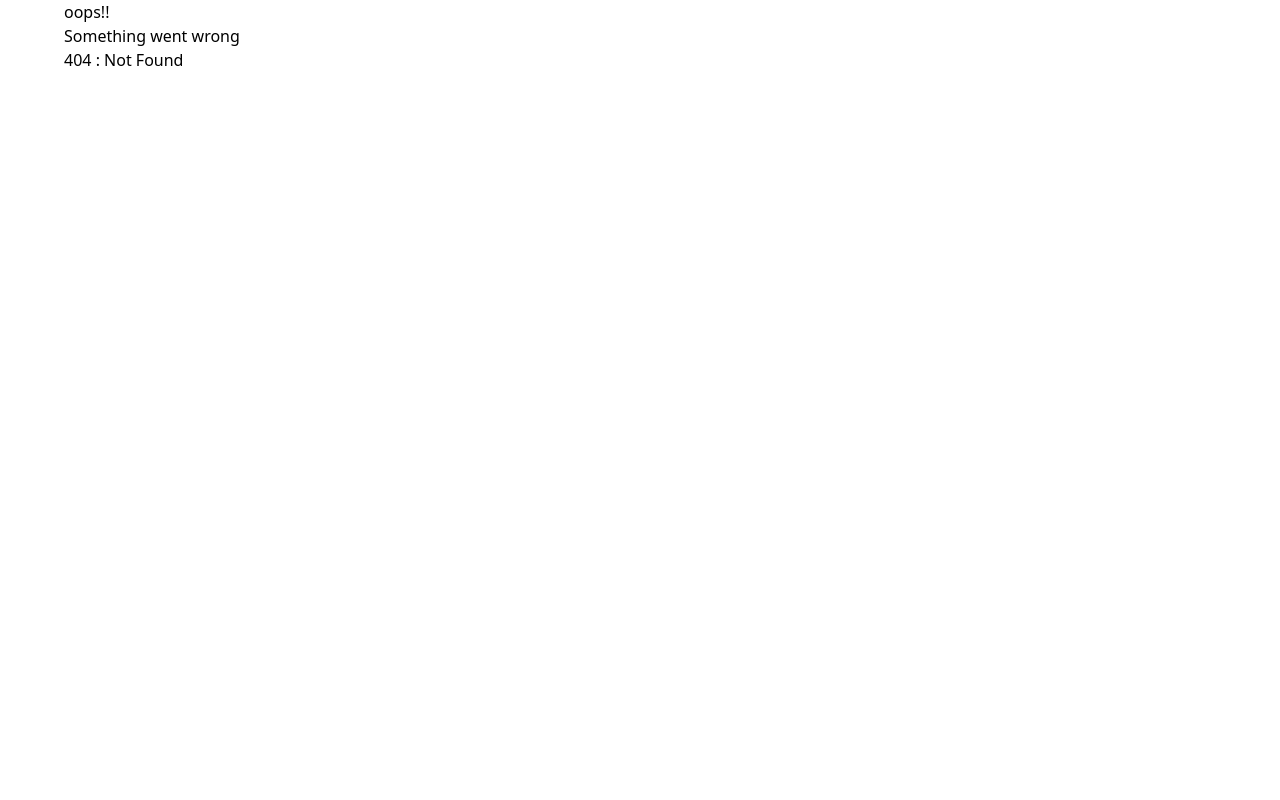
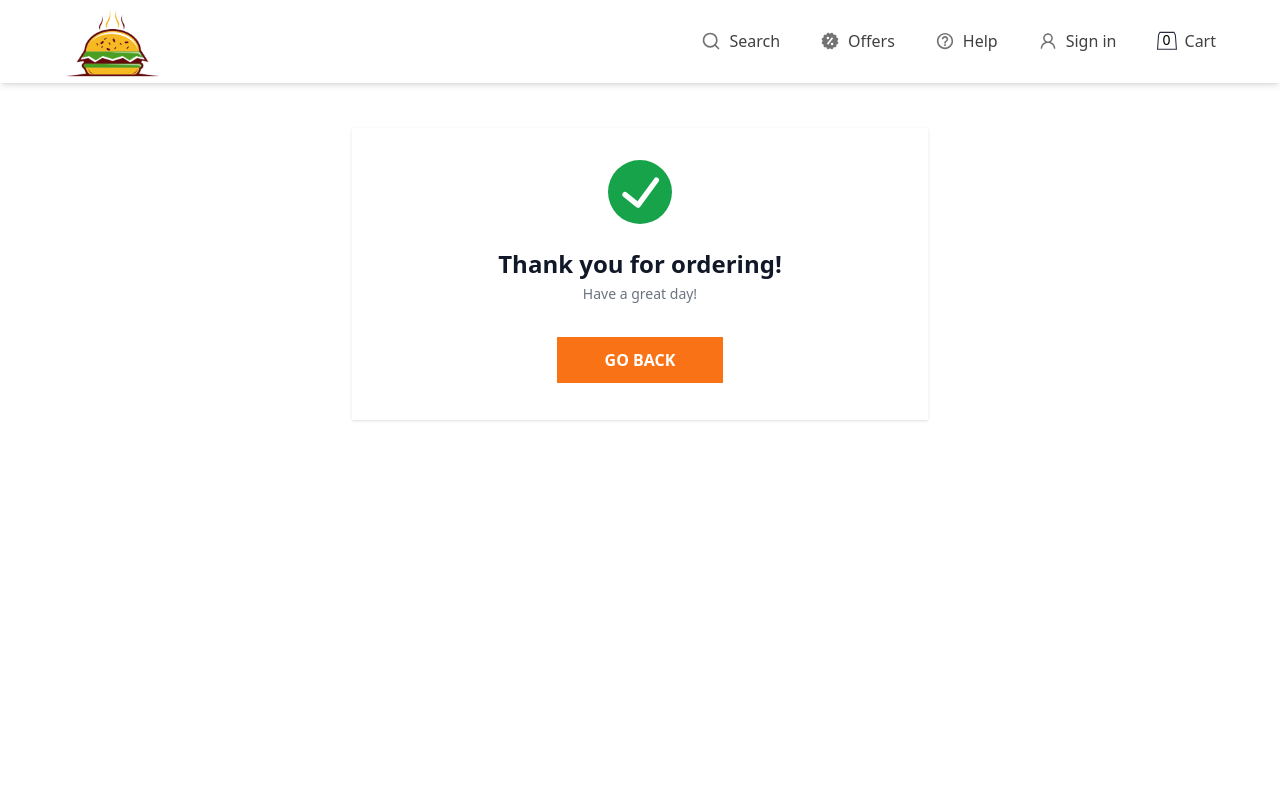
Before and after one commit to shifachaus/FoodVilla, a React (Vite) app: page /success in a window 1280 px wide. Before the commit this address had no page. Shown: the top 800 px of the page. Built offline with nearby package versions, Linux system fonts and the light colour scheme; no server answers.

Commit message:
feat: Added Auth0 for authentication and created a success page

```diff
--- a/package.json
+++ b/package.json
@@ -26,6 +26,7 @@
     "tailwindcss": "^3.3.2"
   },
   "dependencies": {
+    "@auth0/auth0-react": "^2.2.3",
     "@reduxjs/toolkit": "^1.9.5",
     "keen-slider": "^6.8.6",
     "react": "^18.2.0",
--- a/src/App.js
+++ b/src/App.js
@@ -8,44 +8,37 @@ import Contact from "./Components/Contact";
 import Error from "./Components/Error";
 import RestaurantMenu from "./Components/RestaurantMenu";
 import Shimmer from "./Components/Shimmer";
-import UserContext from "./Utils/UserContext";
+import { UserProvider } from "./Utils/UserContext";
 import Footer from "./Components/Footer";
 import { Provider } from "react-redux";
 import store from "./Utils/store";
 import Cart from "./Components/Cart";
 import Search from "./Components/Search";
+import { Auth0Provider } from "@auth0/auth0-react";
+import Success from "./Components/Success";
 
 const Help = lazy(() => import("./Components/Help"));
 
 const AppLayoutComponent = () => {
-  const [user, setUser] = useState(null);
-
-  useEffect(() => {
-    const data = {
-      name: "Shifa Chaus",
-      email: "shifa@gmail.com",
-    };
-
-    setUser(data);
-  }, []);
-
-  console.log(user);
-
   return (
+    <Auth0Provider
+      domain={process.env.REACT_APP_AUTH0_DOMAIN}
+      clientId={process.env.REACT_APP_AUTH0_CLIENT_ID}
+      authorizationParams={{
+        redirect_uri: window.location.origin,
+      }}
+      cacheLocation="localstorage"
+    >
       <Provider store={store}>
         <div className="app">
-        <UserContext.Provider
-          value={{
-            user: user,
-            setUser: setUser,
-          }}
-        >
+          <UserProvider>
             <Header />
             <Outlet />
             <Footer />
-        </UserContext.Provider>
+          </UserProvider>
         </div>
       </Provider>
+    </Auth0Provider>
   );
 };
 
@@ -75,6 +68,10 @@ const appRouter = createBrowserRouter([
         path: "/cart",
         element: <Cart />,
       },
+      {
+        path: "/success",
+        element: <Success />,
+      },
 
       {
         path: "/Help",
--- a/src/Components/Body.js
+++ b/src/Components/Body.js
@@ -3,7 +3,6 @@ import { useState, useEffect, useContext } from "react";
 import Shimmer from "./Shimmer";
 import { Link } from "react-router-dom";
 import useOnlineStatus from "../Utils/useOnlineStatus";
-import UserContext from "../Utils/UserContext";
 
 import BannerContainer from "./BannerContainer";
 import FoodContainer from "./FoodContainer";
@@ -16,8 +15,6 @@ const Body = () => {
   const [filteredRestaurant, setFilteredRestaurant] = useState([]);
   const [bannerList, setBannerList] = useState([]);
   const [foodList, setFoodList] = useState([]);
-
-  const { user, setUser } = useContext(UserContext);
 
   // Whenever state variables update, react triggers a reconciliation cycle(re-renders the component)
   useEffect(() => {
--- a/src/Components/Footer.js
+++ b/src/Components/Footer.js
@@ -1,15 +1,11 @@
 import React from "react";
-import { useContext } from "react";
-import UserContext from "../Utils/UserContext";
 
 const Footer = () => {
-  const { user } = useContext(UserContext);
-
   return (
     <div className="border">
       <div className="w-[90%] max-w-7xl my-0 mx-auto mb-4">
         <p className=" text-center text-md text-gray-500 pt-4">
-          This site is developed by {user?.name}💖
+          This site is developed by SHIFA💖
         </p>
       </div>
     </div>
--- a/src/Components/Header.js
+++ b/src/Components/Header.js
@@ -3,7 +3,7 @@ import { useState, useContext } from "react";
 import Logo from "../assets/img/logo.png";
 import { Link } from "react-router-dom";
 import useOnlineStatus from "../Utils/useOnlineStatus";
-import UserContext from "../Utils/UserContext";
+
 import { useSelector } from "react-redux";
 import { FiSearch } from "react-icons/fi";
 import { BiSolidOffer } from "react-icons/bi";
@@ -12,10 +12,12 @@ import { AiOutlineUser } from "react-icons/ai";
 import { BsCart2 } from "react-icons/bs";
 import { CgMenuRight } from "react-icons/cg";
 import { RxCross1 } from "react-icons/rx";
+import SignIn from "./SignIn";
 
 const Header = () => {
   const [auth, setAuth] = useState(false);
-  const { user } = useContext(UserContext);
+  const [onHover, setOnHover] = useState(false);
+
   const [showMenu, setShowMenu] = useState(false);
 
   const onlineStatus = useOnlineStatus();
@@ -24,7 +26,7 @@ const Header = () => {
   const cartItems = useSelector((store) => store.cart.item);
 
   return (
-    <section className="flex  ">
+    <section className="flex  " onMouseLeave={() => setOnHover(false)}>
       <div className="fixed top-0 inset-x-0 z-50  bg-white  shadow-md">
         <div className=" flex justify-between items-center w-[90%] max-w-7xl mx-auto">
           <div className="logo__container">
@@ -48,8 +50,7 @@ const Header = () => {
                   to="/search"
                   className="flex gap-2 items-center text-neutral-700 text-md font-medium hover:text-orange-500"
                 >
-                  <FiSearch className="text-xl text-neutral-500 hover:text-orange-500" />{" "}
-                  Search
+                  <FiSearch className="text-xl text-neutral-500 " /> Search
                 </Link>
               </li>
               <li>
@@ -57,8 +58,7 @@ const Header = () => {
                   to="/"
                   className="flex gap-2 items-center text-neutral-700 text-md font-medium hover:text-orange-500"
                 >
-                  <BiSolidOffer className="text-xl text-neutral-500 hover:text-orange-500" />{" "}
-                  Offers
+                  <BiSolidOffer className="text-xl text-neutral-500 " /> Offers
                 </Link>
               </li>
 
@@ -67,30 +67,41 @@ const Header = () => {
                   to="/Help"
                   className="flex gap-2 items-center text-neutral-700 text-md font-medium hover:text-orange-500"
                 >
-                  <IoMdHelpCircleOutline className="text-xl text-neutral-500 hover:text-orange-500" />{" "}
+                  <IoMdHelpCircleOutline className="text-xl text-neutral-500 " />{" "}
                   Help
                 </Link>
               </li>
 
+              <SignIn onHover={onHover} setOnHover={setOnHover} />
+
               <li>
                 <Link
-                  to="/"
-                  className="flex gap-2 items-center text-neutral-700 text-md font-medium hover:text-orange-500"
+                  to="/cart"
+                  className="relative flex gap-2 items-center text-neutral-700 text-md font-medium "
                 >
-                  <AiOutlineUser className="text-xl text-neutral-500 hover:text-orange-500" />{" "}
-                  Sign In
+                  <span>
+                    <svg
+                      viewBox="-1 0 37 32"
+                      height="20"
+                      width="20"
+                      fill={cartItems?.length > 0 ? "#60b246 " : "white"}
+                      stroke-width="2px"
+                      stroke={cartItems?.length > 0 ? "#60b246 " : "#282c3f"}
+                    >
+                      <path d="M4.438 0l-2.598 5.11-1.84 26.124h34.909l-1.906-26.124-2.597-5.11z"></path>
+                    </svg>
+                    <span
+                      className={`absolute top-[.68rem] left-[.38rem] transform  -translate-y-1/2 ${
+                        cartItems?.length > 0 ? "text-white" : "text-black"
+                      } text-sm`}
+                    >
+                      {cartItems?.length}
+                    </span>
+                  </span>
+
+                  <span className="hover:text-orange-500">Cart</span>
                 </Link>
               </li>
-              <Link
-                to="/cart"
-                className="relative flex gap-2 items-center text-neutral-700 text-md font-medium hover:text-orange-500"
-              >
-                <BsCart2 className="text-xl text-neutral-500 hover:text-orange-500" />
-                <span data-testid="cart " className="absolute -top-3 left-2">
-                  {cartItems?.length}{" "}
-                </span>
-                <span>Cart</span>
-              </Link>
             </ul>
           </nav>
 
@@ -107,15 +118,12 @@ const Header = () => {
               <RxCross1 className="text-xl text-neutral-500 " />
             </span>
             <ul className="flex flex-col gap-10 mt-16">
-              {/* <p data-testid="online-status">{onlineStatus ? "🟢" : "🔴"}</p> */}
-
               <li className="cursor-pointer ">
                 <Link
                   to="/search"
                   className="flex gap-2 items-center text-neutral-700 text-md font-medium hover:text-orange-500"
                 >
-                  <FiSearch className="text-xl text-neutral-500 hover:text-orange-500" />{" "}
-                  Search
+                  <FiSearch className="text-xl text-neutral-500 " /> Search
                 </Link>
               </li>
               <li>
@@ -123,40 +131,47 @@ const Header = () => {
                   to="/"
                   className="flex gap-2 items-center text-neutral-700 text-md font-medium hover:text-orange-500"
                 >
-                  <BiSolidOffer className="text-xl text-neutral-500 hover:text-orange-500" />{" "}
-                  Offers
+                  <BiSolidOffer className="text-xl text-neutral-500 " /> Offers
                 </Link>
               </li>
-
               <li>
                 <Link
                   to="/Help"
-                  className="flex gap-2 items-center text-neutral-700 text-md font-medium hover:text-orange-500"
+                  className="flex gap-2 items-center text-neutral-700 text-md font-medium"
                 >
-                  <IoMdHelpCircleOutline className="text-xl text-neutral-500 hover:text-orange-500" />{" "}
+                  <IoMdHelpCircleOutline className="text-xl text-neutral-500 " />{" "}
                   Help
                 </Link>
               </li>
-
+              <SignIn onHover={onHover} setOnHover={setOnHover} />
               <li>
                 <Link
-                  to="/"
-                  className="flex gap-2 items-center text-neutral-700 text-md font-medium hover:text-orange-500"
+                  to="/cart"
+                  className="relative flex gap-2 items-center text-neutral-700 text-md font-medium hover:text-orange-500"
                 >
-                  <AiOutlineUser className="text-xl text-neutral-500 hover:text-orange-500" />{" "}
-                  Sign In
+                  <span>
+                    <svg
+                      viewBox="-1 0 37 32"
+                      height="20"
+                      width="20"
+                      fill={cartItems?.length > 0 ? "green " : "white"}
+                      stroke-width="2px"
+                      stroke={cartItems?.length > 0 ? "green " : "#282c3f"}
+                    >
+                      <path d="M4.438 0l-2.598 5.11-1.84 26.124h34.909l-1.906-26.124-2.597-5.11z"></path>
+                    </svg>
+                    <span
+                      className={`absolute top-[.68rem] left-[.38rem] transform  -translate-y-1/2 ${
+                        cartItems?.length > 0 ? "text-white" : "text-black"
+                      } text-sm`}
+                    >
+                      {cartItems?.length}
+                    </span>
+                  </span>
+
+                  <span className="hover:text-orange-500">Cart</span>
                 </Link>
               </li>
-              <Link
-                to="/cart"
-                className="relative flex gap-2 items-center text-neutral-700 text-md font-medium hover:text-orange-500"
-              >
-                <BsCart2 className="text-xl text-neutral-500 hover:text-orange-500 " />
-                <span data-testid="cart " className="absolute -top-3 left-2">
-                  {cartItems?.length}{" "}
-                </span>
-                <span>Cart</span>
-              </Link>
             </ul>
           </nav>
         </div>
--- /dev/null
+++ b/src/Components/SignIn.jsx
@@ -0,0 +1,72 @@
+import React, { useState } from "react";
+import { useUserContext } from "../Utils/UserContext";
+import { AiOutlineUser } from "react-icons/ai";
+import { Link } from "react-router-dom";
+
+const SignIn = ({ onHover, setOnHover }) => {
+  const { loginWithRedirect, myUser } = useUserContext();
+
+  const { logout } = useUserContext();
+  console.log(myUser, "SIGN IN");
+
+  const handleToggle = () => {
+    logout({ resizeTo: window.location.origin });
+  };
+  return (
+    <li className="" onMouseOver={() => setOnHover(true)}>
+      <div className="flex gap-2 items-center text-neutral-700 text-md font-medium hover:text-orange-500">
+        <AiOutlineUser className="text-xl text-neutral-500 " />
+        <button onClick={loginWithRedirect}>
+          {myUser ? myUser?.given_name : "Sign in"}
+        </button>
+      </div>
+
+      {myUser && onHover && (
+        <div class="relative" onMouseLeave={() => setOnHover(false)}>
+          <div
+            id="dropdownHover"
+            class={`absolute z-10 md:top-7 top-2  w-36  py-2 px-3  text-sm bg-white border-t-2 border-orange-500  shadow-md `}
+          >
+            <ul
+              class=" text-sm text-gray-700   flex flex-col mx-auto "
+              aria-labelledby="dropdownHoverButton"
+            >
+              <li>
+                <Link
+                  to="/"
+                  className="block text-sm font-medium px-4 py-2 hover:text-orange-500"
+                >
+                  Profile
+                </Link>
+              </li>
+              <li>
+                <Link
+                  to="/"
+                  className="block text-sm font-medium px-4 py-2 hover:text-orange-500"
+                >
+                  Order
+                </Link>
+              </li>
+              <li>
+                <Link
+                  to="/"
+                  className="block text-sm font-medium px-4 py-2 hover:text-orange-500"
+                >
+                  Favourites
+                </Link>
+              </li>
+              <li
+                onClick={() => handleToggle()}
+                className="block text-sm font-medium px-4 py-2 hover:text-orange-500 cursor-pointer"
+              >
+                Logout
+              </li>
+            </ul>
+          </div>
+        </div>
+      )}
+    </li>
+  );
+};
+
+export default SignIn;
--- /dev/null
+++ b/src/Components/Success.jsx
@@ -0,0 +1,39 @@
+import React from "react";
+import { Link } from "react-router-dom";
+
+const Success = () => {
+  return (
+    <div class="  mt-32 ">
+      <div class="  w-[90%] max-w-xl  mx-auto h-screen ">
+        <div className=" p-2 shadow">
+          <svg
+            viewBox="0 0 24 24"
+            class="text-green-600 w-16 h-16 mx-auto my-6"
+          >
+            <path
+              fill="currentColor"
+              d="M12,0A12,12,0,1,0,24,12,12.014,12.014,0,0,0,12,0Zm6.927,8.2-6.845,9.289a1.011,1.011,0,0,1-1.43.188L5.764,13.769a1,1,0,1,1,1.25-1.562l4.076,3.261,6.227-8.451A1,1,0,1,1,18.927,8.2Z"
+            ></path>
+          </svg>
+          <div class="text-center">
+            <h3 class="md:text-2xl  text-gray-900 font-semibold text-center text-xl">
+              Thank you for ordering!
+            </h3>
+
+            <p class="text-gray-500 text-sm my-1"> Have a great day! </p>
+            <div class="py-10 text-center">
+              <Link
+                to="/"
+                class="px-12 bg-orange-500 hover:bg-orange-400 text-white font-semibold py-3"
+              >
+                GO BACK
+              </Link>
+            </div>
+          </div>
+        </div>
+      </div>
+    </div>
+  );
+};
+
+export default Success;
--- a/src/Utils/UserContext.js
+++ b/src/Utils/UserContext.js
@@ -1,12 +1,28 @@
-import { createContext } from "react";
+import { createContext, useContext, useEffect, useState } from "react";
+import { useAuth0 } from "@auth0/auth0-react";
 
-const UserContext = createContext({
-  user: {
-    name: "Dummy Name",
-    email: "dummy@gmail.com",
-  },
-});
+const UserContext = createContext();
 
-UserContext.displayName = "UserContext";
+export const UserProvider = ({ children }) => {
+  const { loginWithRedirect, logout, user, isLoading, error } = useAuth0();
 
-export default UserContext;
+  const [myUser, setMyUser] = useState(null);
+
+  console.log(myUser, "context");
+
+  useEffect(() => {
+    setMyUser(user);
+  }, [user]);
+
+  return (
+    <UserContext.Provider
+      value={{ loginWithRedirect, logout, myUser, isLoading, error }}
+    >
+      {children}
+    </UserContext.Provider>
+  );
+};
+
+export const useUserContext = () => {
+  return useContext(UserContext);
+};
```
Also changed, not shown: src/Components/Cart.js (+41 -31 lines), 2 other files (tests, documents, lock files or other folders). Lines whose indentation alone changed are shown as unchanged.
